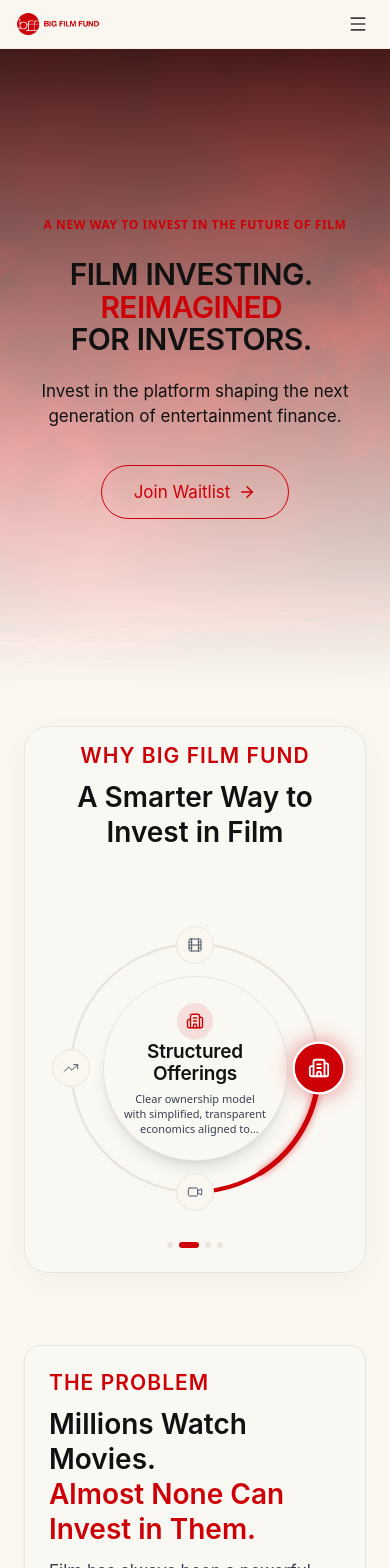
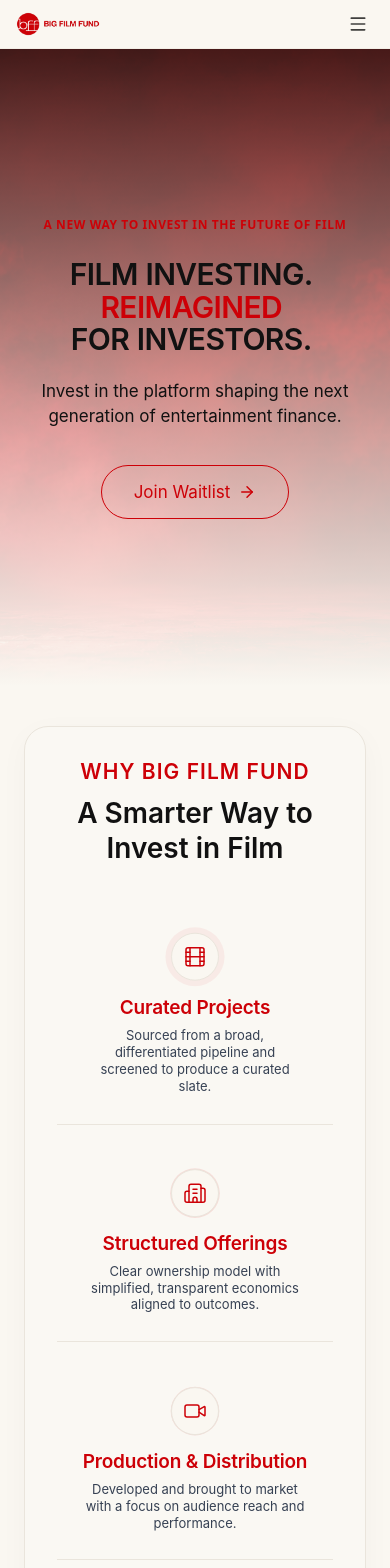
Before and after one commit to ChHashim88/bff3, a Next.js app: page / in a window 390 px wide. Shown: the top 1568 px of the page. Built offline with nearby package versions, Linux system fonts and the light colour scheme.

Commit message:
chore: restore WHY BIG FILM FUND section mobile view to original clean card layout

```diff
--- a/src/components/sections/WhyInvest.tsx
+++ b/src/components/sections/WhyInvest.tsx
@@ -2,7 +2,6 @@
 
 import { Film, Building2, Video, TrendingUp } from "lucide-react";
 import { motion } from "framer-motion";
-import MobileRadialCarousel from "@/components/ui/MobileRadialCarousel";
 
 export default function WhyInvest() {
   const features = [
@@ -46,7 +45,7 @@ export default function WhyInvest() {
           whileInView={{ opacity: 1, y: 0 }}
           viewport={{ once: true }}
           transition={{ duration: 0.8, ease: [0.16, 1, 0.3, 1] }}
-          className="bg-[#FAF8F3] border border-[#EAE5DC] rounded-3xl p-4 sm:p-12 shadow-[0_8px_30px_rgba(0,0,0,0.03)] relative overflow-hidden group"
+          className="bg-[#FAF8F3] border border-[#EAE5DC] rounded-3xl p-8 sm:p-12 shadow-[0_8px_30px_rgba(0,0,0,0.03)] relative overflow-hidden group"
         >
           {/* Subtle Continuous Shimmer Light Sweep Effect */}
           <motion.div
@@ -73,13 +72,8 @@ export default function WhyInvest() {
             </h2>
           </div>
 
-          {/* Mobile Radial Carousel (< 768px) with Increased Outer Space */}
-          <div className="block md:hidden pt-2 relative z-10">
-            <MobileRadialCarousel items={features} badgePrefix="WHY" scale={1.12} />
-          </div>
-
-          {/* 4 Feature Columns (Desktop / Tablet >= 768px) */}
-          <div className="hidden md:grid grid-cols-1 md:grid-cols-4 divide-y md:divide-y-0 md:divide-x divide-[#EAE5DC] gap-6 md:gap-0 pt-2 relative z-10">
+          {/* 4 Feature Columns with Continuous Infinite Asynchronous Floating Motion */}
+          <div className="grid grid-cols-1 md:grid-cols-4 divide-y md:divide-y-0 md:divide-x divide-[#EAE5DC] gap-6 md:gap-0 pt-2 relative z-10">
             {features.map((item, index) => {
               const Icon = item.icon;
               return (
```
